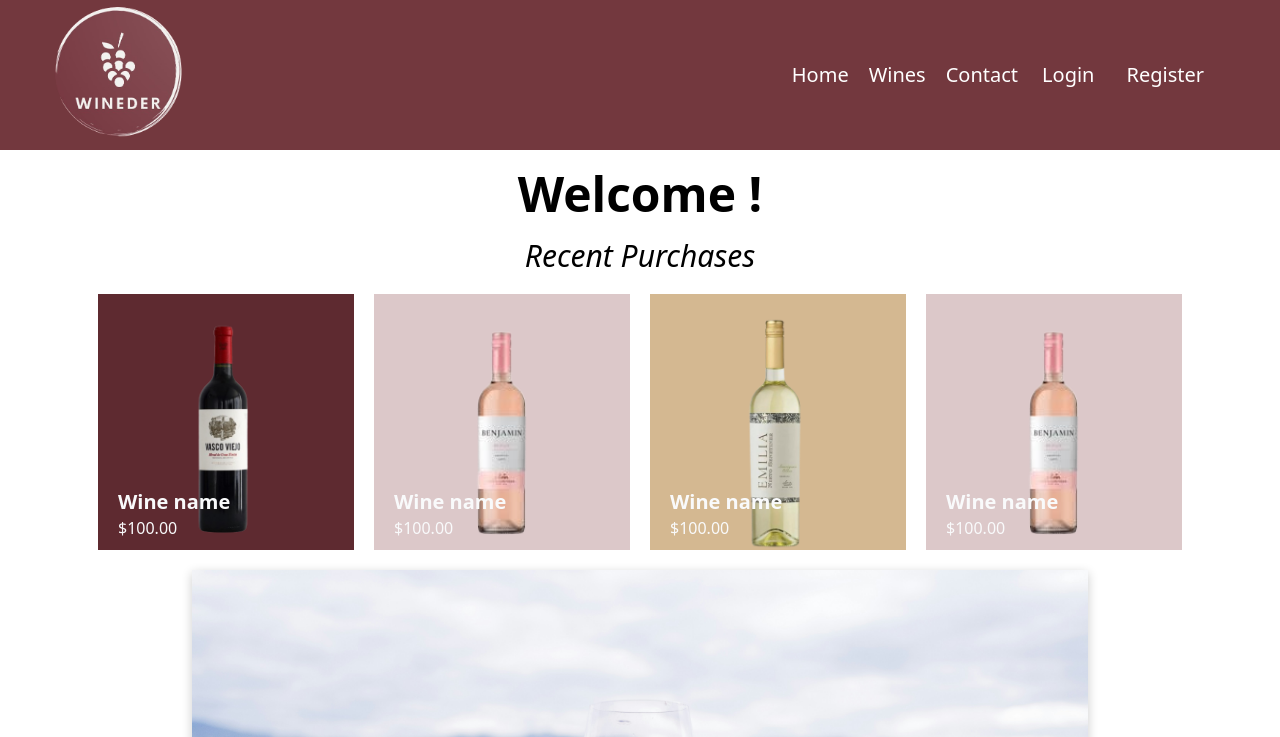
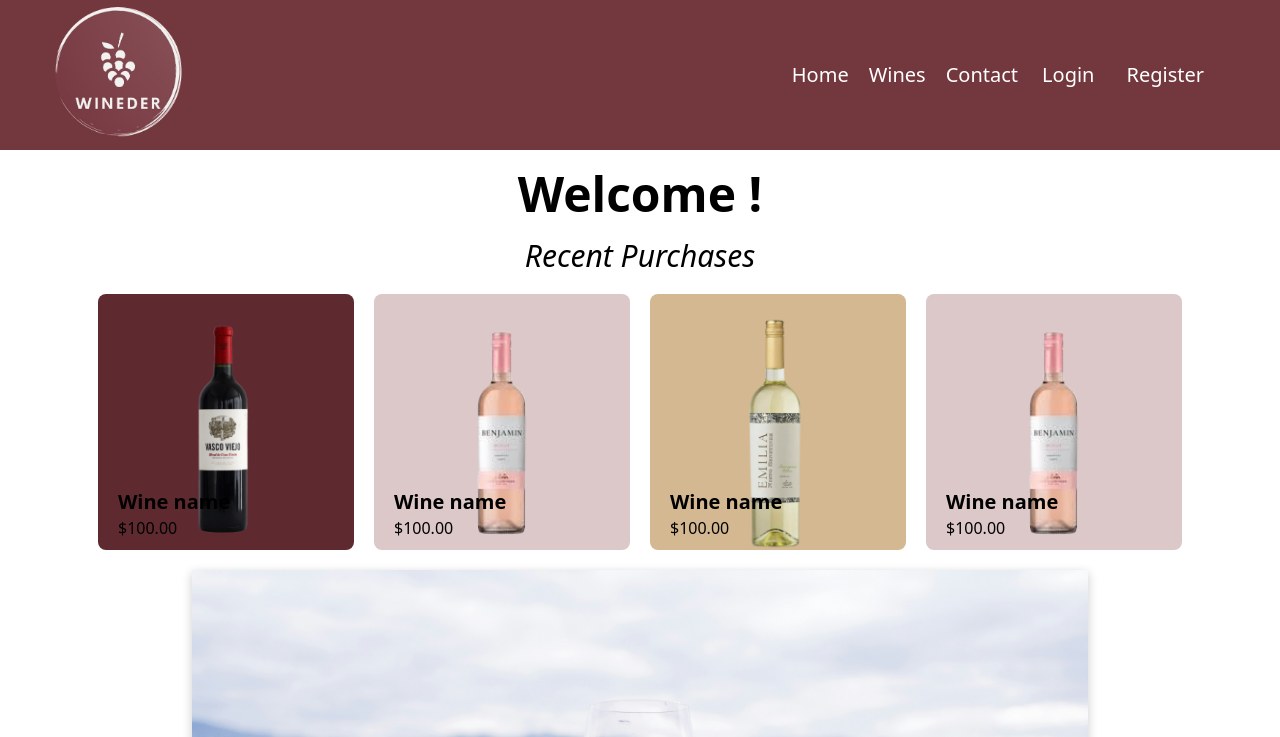
Before and after one commit to Agustin-del/front-wineder, a React (Vite) app: page /client in a window 1280 px wide. Shown: the top 737 px of the page. Built offline with nearby package versions, Linux system fonts and the light colour scheme; no server answers.

Commit message:
NO TOCAR FORM PRODUCT

```diff
--- a/src/components/CartsWines.jsx
+++ b/src/components/CartsWines.jsx
@@ -23,8 +23,7 @@ const CartsWines = ({ bgColor, ...props }) => {
             break;
         case 'SPARKLING':
             bgColor = "bg-[#A39D92]";
-        default:
-            bgColor = "";
+
     }
     const role = useSelector(store => store.roleReducer.role)
 
@@ -70,13 +69,13 @@ const CartsWines = ({ bgColor, ...props }) => {
             </div>
         </Modal>
         }
-        <div className={` relative group cursor-pointer overflow-hidden duration-500 w-64 h-64 ${bgColor} text-gray-50 p-5` }>
+        <div className={` relative group cursor-pointer overflow-hidden duration-500 w-64 h-64 ${bgColor} text-black rounded-lg p-5` }>
             <div>
                 <div className="group-hover:scale-110 w-[30%] flex justify-center h-60  duration-500" >
                     <img src={props.image} alt="wine bottle" className='w-full h-full object-cover ml-[150px]' />
                 </div>
                 <div className="absolute w-56 left-0 p-5 my-4 -bottom-20 duration-500 group-hover:-translate-y-12">
-                    <div className="absolute -z-10 left-0 w-64 h-48 opacity-0 duration-500 group-hover:opacity-50 group-hover:bg-[#1b1213]"></div>
+                    <div className="absolute -z-10 left-0 w-64 h-48 opacity-5 duration-500 group-hover:opacity-50 group-hover:bg-[#1b1213]"></div>
                     <span className="text-xl font-bold">{props.name}</span>
                     <h3>{props.winery}</h3>
                     <p className='mb-3'>{formatter.format(props.price)}</p>
--- a/src/pages/WineIncome2.jsx
+++ b/src/pages/WineIncome2.jsx
@@ -319,12 +319,12 @@ const WineIncome2 = () => {
                   </div>
                 </>
               )}
-              <div className="lg:flex lg:flex-wrap">
+              <div className="lg:flex lg:flex-col lg:w-full m-5">
                 {/*  TRABAJO IMAGENES PARA UPLOAD */}
 
-                <input type="file" onChange={handleFileChange} />
+                <input type="file" className="mb-5" onChange={handleFileChange} />
 
-                <div className=" lg:w-[1000px] flex justify-end bg-gray-100 px-6 py-4">
+                <div className="  lg:w-col lg:w-[100%] flex justify-end bg-gray-100 px-6 py-4">
                   <button
                     type="submit"
                     className="bg-[#5e2a30] text-white px-4 py-2 rounded-lg focus:outline-none"
--- a/src/pages/Wines.jsx
+++ b/src/pages/Wines.jsx
@@ -30,6 +30,7 @@ const Wines = () => {
             setVarietals(uniqueVarietals)
             setRegions(uniqueRegions)
             setWineTypes(uniqueWineTypes)
+            console.log(uniqueWineTypes);
             setProviders(uniqueProviders)
         } catch (error) {
             console.error(error)
```
